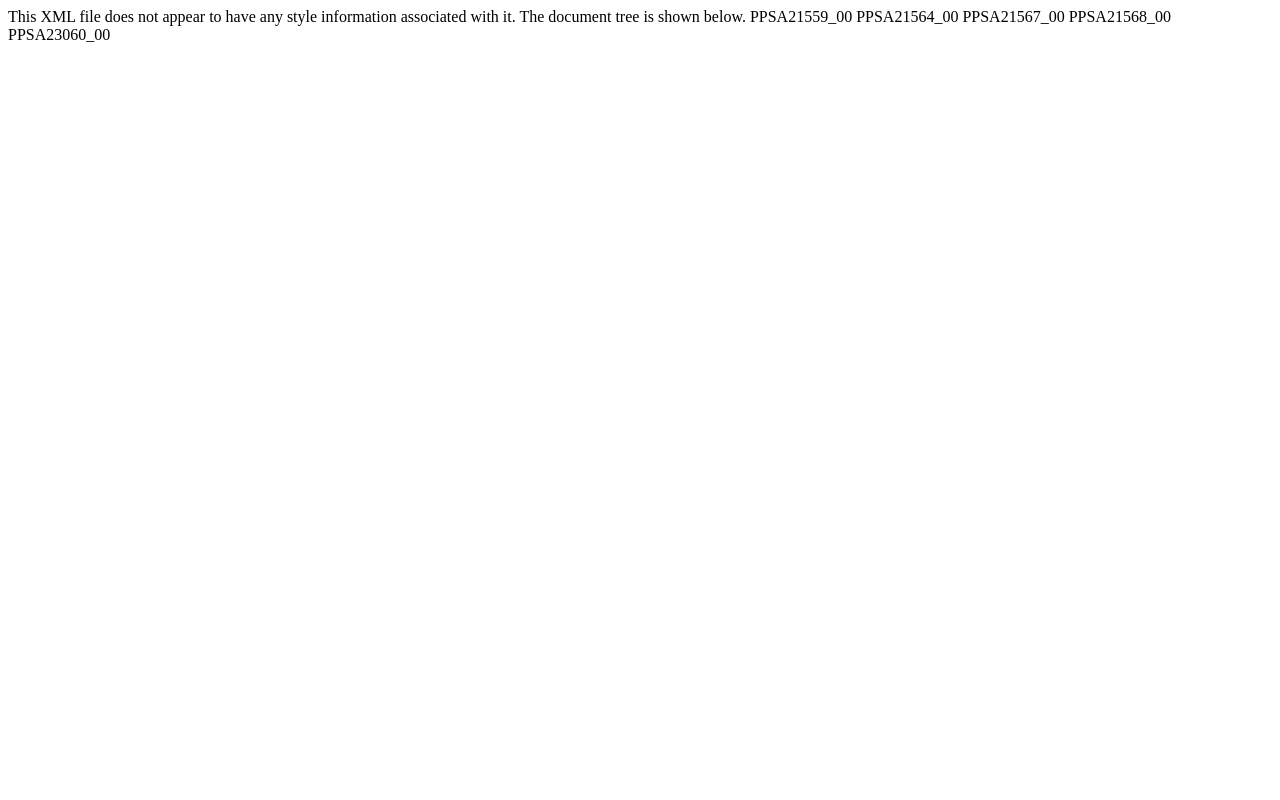
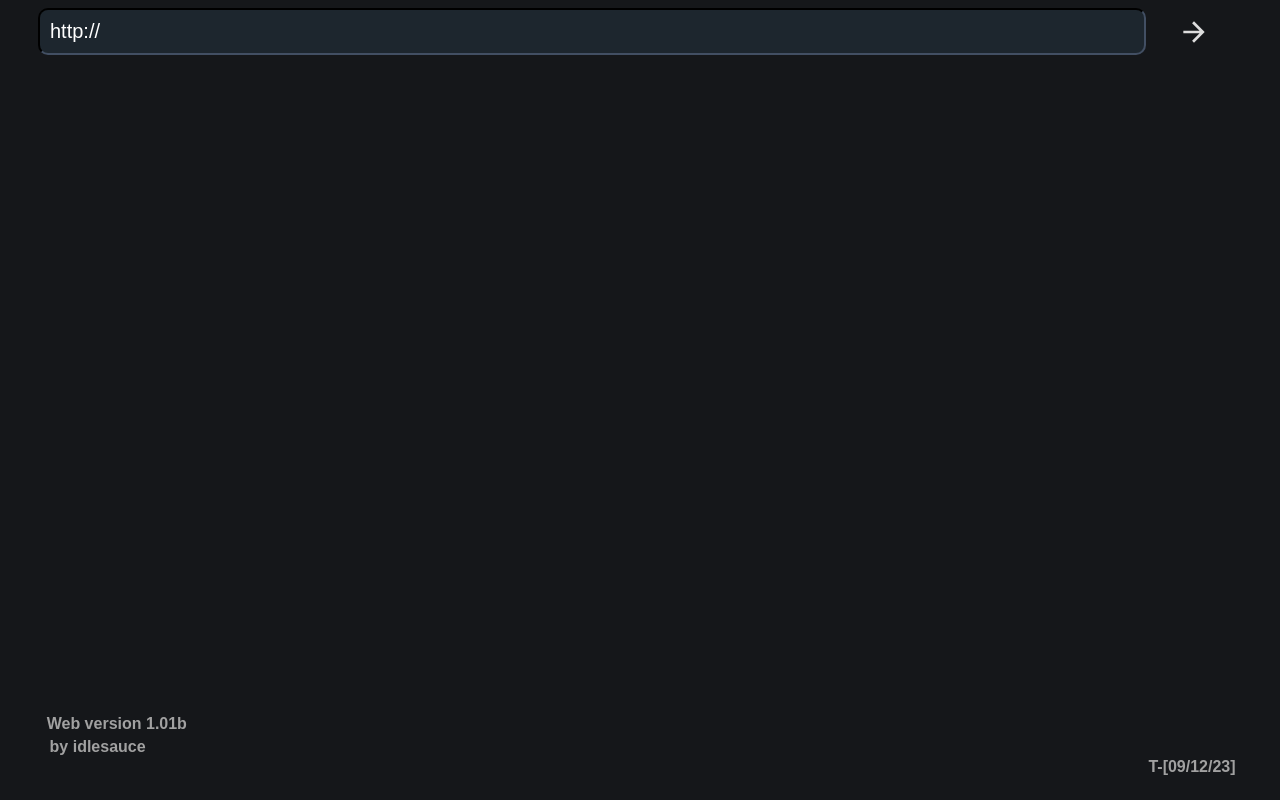
Before and after one commit to josexgonzalez/Web-browser, a plain HTML site: page index.html in a window 1280 px wide. Drawn offline with Linux system fonts and the light colour scheme.

Commit message:
Add files via upload

```diff
--- a/index.html
+++ b/index.html
@@ -1,13 +1,72 @@
-This XML file does not appear to have any style information associated with it. The document tree is shown below.
-<title_patch ac_set_rev="0" nptitleid="PPSA01325_00" schema_ver="1.0">
-<app_tag content_id="IP9100-PPSA01325_00-PREINMASTER00000" name="_Import20240604143801" revision="36">
-<package content_ver="01.900.000" delta_url="http://gst.prod.dl.playstation.net/gst/prod/00/PPSA01325_00/app/pkg/33/f_509f8065a1e6bc2acc7b563c7d185bcaaa6dc0af5f4d42abc922bdc0195b3a28/IP9100-PPSA01325_00-PREINMASTER00000-DP.pkg" digest="6039bab4d4d816e9be2e059455ec5b45523a23e35715b72f85f1e9889f67f95f" mandatory="false" manifest_url="https://sgst.prod.dl.playstation.net/sgst/prod/00/PPSA01325_00/app/info/36/f_48f68f325e1705d79e70050694029fa8627e181964b9d03681ca8e78aaead53a/IP9100-PPSA01325_00-PREINMASTER00000.json" metadata_ver="36" pfs_revision="33" system_ver="153092101"/>
-</app_tag>
-<pssdc>
-<nptitleid>PPSA21559_00</nptitleid>
-<nptitleid>PPSA21564_00</nptitleid>
-<nptitleid>PPSA21567_00</nptitleid>
-<nptitleid>PPSA21568_00</nptitleid>
-<nptitleid>PPSA23060_00</nptitleid>
-</pssdc>
-</title_patch>
+<html manifest="cache3.appcache3">
+
+<div id="cache-progress">
+    <div id="cache-progress-bar"></div>
+</div>
+
+
+<title>Web browser</title>
+<head>
+<link rel="stylesheet" href="main.css">
+<head>
+    <meta name="viewport" content="width=device-width, initial-scale=1">
+    <link rel="stylesheet" href="main.css">
+    <script defer src="custom_host_stuff.js"></script>
+    <script defer src="appcache_handler.js"></script>
+    <script>
+        window.addEventListener('load', function () {
+            onload_setup();
+        }, false);
+    </script>
+</head>
+
+<body>
+    <svg style="display: none" version="2.0">
+        <defs>
+            <symbol id="delete-icon" viewBox="0 -960 960 960">
+                <path
+                    d="m376-300 104-104 104 104 56-56-104-104 104-104-56-56-104 104-104-104-56 56 104 104-104 104 56 56Zm-96 180q-33 0-56.5-23.5T200-200v-520h-40v-80h200v-40h240v40h200v80h-40v520q0 33-23.5 56.5T680-120H280Zm400-600H280v520h400v-520Zm-400 0v520-520Z" />
+            </symbol>
+            <symbol id="forward-arrow-icon" viewBox="0 -960 960 960" >
+                <path d="M647-440H160v-80h487L423-744l57-56 320 320-320 320-57-56 224-224Z"/>
+            </symbol>
+
+        </defs>
+    </svg>
+
+    <div id="toast-container"></div>
+
+            <div style="padding: 30px;padding-top: 0; display: flex;">
+                <input id="redirector-input" type="text" value="http://"
+                    style="width: 100%; border-radius: 10px; padding: 10px; background-color: #1d262e; color: #fff; border-color: #0a0c0f; font-size: 20px;" />
+                <a class="btn icon-btn" style="width: 100px;" tabindex="10" onclick="redirectorGo()">
+                    <svg width="32px" height="32px" fill="#ddd">
+                        <use href="#forward-arrow-icon" />
+                    </svg>
+                </a>
+            </div>
+
+            <div style="display: flex; flex-direction: row; max-width: 100%; padding-left: 50px; padding-right: 50px;">
+                <div style="width: 60%; margin-right: 35px; " id="redirector-pinned"></div>
+                <div style="width: 1px; background-color: #557; margin-top: 10px;"></div>
+                <div style="width: 40%; margin-left: 35px; " id="redirector-history"></div>
+            </div>
+        </div>
+    </div>
+          </div>
+           <center style="position: fixed;bottom: 0;width: 17%;margin-bottom: 46px" class="info opacity-transition"
+            id="credits">
+            <h4>
+                <b>Web version 1.01b </b>
+            <center style="position: fixed;bottom: 3;width: 14%;margin-bottom: 20px" class="info opacity-transition"
+            id="credits">
+             <h4>
+            <b>by idlesauce</b>
+             <center style="position: fixed;bottom: 3;width: 185%;margin-bottom: 0px" class="info opacity-transition"
+            id="credits">
+             <h4>
+                 <b>T-[09/12/23]</b>
+    <head>
+<script>
+
+</script>
```
